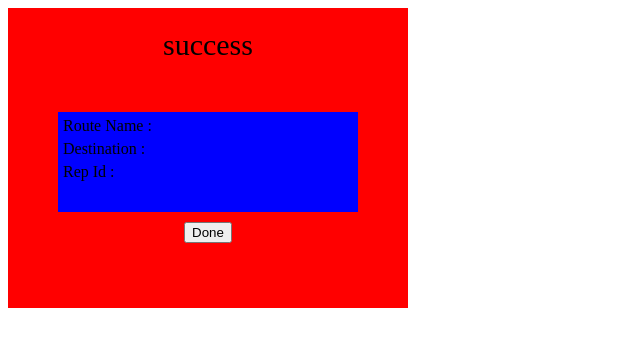
After one commit to malithiperera/Web-Experts, a PHP site: page /web-Experts/views/view_admin_routes_add_successfull.php in a window 1280 px wide. The commit adds this page. Shown: the top 347 px of the page, without its empty margins (0-640 px from the left). Run offline with PHP 8.4, Linux system fonts and the light colour scheme.

Commit message:
partially complete add route

```diff
--- /dev/null
+++ b/app/views/view_admin_routes_add_successfull.php
@@ -0,0 +1,58 @@
+<!DOCTYPE html>
+<html lang="en">
+<head>
+    <meta charset="UTF-8">
+    <meta http-equiv="X-UA-Compatible" content="IE=edge">
+    <meta name="viewport" content="width=device-width, initial-scale=1.0">
+    <title>Document</title>
+    <style>
+        .route_add_success_container{
+            width:400px;
+            height:300px;
+            background-color: red;
+            display:flex;
+            justify-content: center;
+        }
+        .route_add_success_subcontainer{
+            display: flex;
+            flex-direction: column;
+        }
+        .route_add_success_subcontainer > p{
+            text-align: center;
+            margin-top:20px;
+            font-size: 30px;
+        }
+        .route_add_success_sub_div1{
+            margin-top:20px;
+            width: 300px;
+            height: 100px;
+            background-color: blue;
+        }
+        .route_add_success_sub_div1 > p{
+            margin:5px;
+        }
+        .route_add_success_sub_div2{
+            margin-top: 10px;
+            align-self: center;
+        }
+        button{
+            color:black;
+        }
+    </style>
+</head>
+<body>
+    <div class="route_add_success_container">
+        <div class="route_add_success_subcontainer">
+            <p id="route_add_success_or_not">success</p>
+            <div class="route_add_success_sub_div1">
+                <p id="route_add_success_route_name">Route Name : </p>
+                <p id="route_add_success_destination">Destination : </p>
+                <p id="route_add_success_rep_id">Rep Id : </p>
+            </div>
+            <div class="route_add_success_sub_div2">
+                <button id="route_add_confirm">Done</button>
+            </div>
+        </div>
+    </div>
+</body>
+</html>
--- a/app/views/view_createpassword.php
+++ b/app/views/view_createpassword.php
@@ -18,7 +18,7 @@ require 'view_headerType.php';
 <img src="../../public/images/password.jpg" alt="" class="avatar">
 
 <h1>Create Password</h1>
-<form action="confirmPassword?code=<?php echo $this->url; ?>" onsubmit=" return checkpassword()"  method="POST" autocomplete="off">
+<form action="confirmPassword" method="POST" autocomplete="off">
 
     <p>New Password</p>
     <input type="password" name="newPassword" placeholder="Enter strong password" id="psw" autocomplete="off" required>
@@ -40,7 +40,5 @@ require 'view_headerType.php';
 <script src="../../public/java script/view_forgetpassword.js"></script>
 
 </body>
-<div class="footer1">
-<?php require_once 'view_footer.php'; ?>
-</div>
+
 </html>
```
Also changed, not shown: app/controllers/admin.php (+6 -2 lines), app/controllers/register.php (+57 -60 lines), app/models/_1_admin_model.php (+11 -0 lines), app/views/_1_view_adminHome.php (+7 -10 lines), app/views/view_admin_addemployee.php (+2 -9 lines), app/views/view_admin_routes.php (+75 -13 lines), app/views/view_successfull_pop-up.php (+6 -2 lines). Lines whose indentation alone changed are shown as unchanged.
